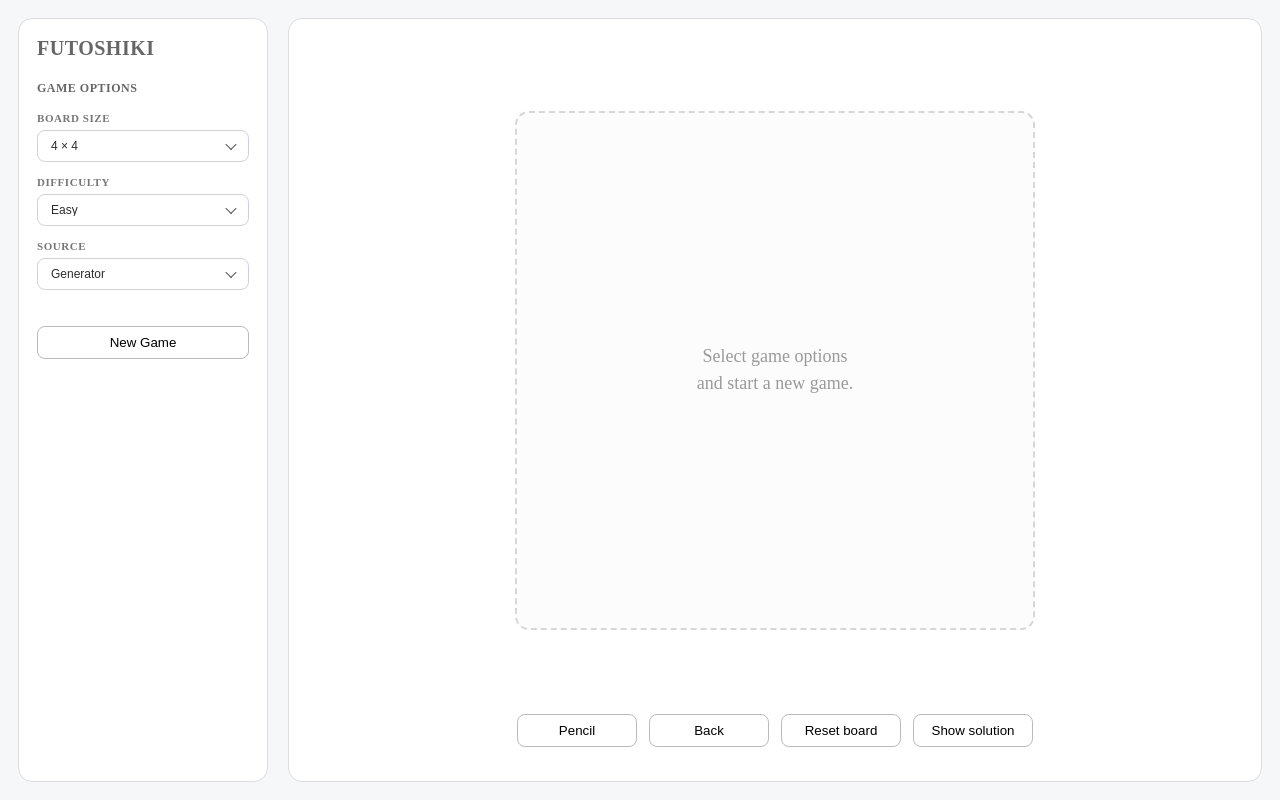
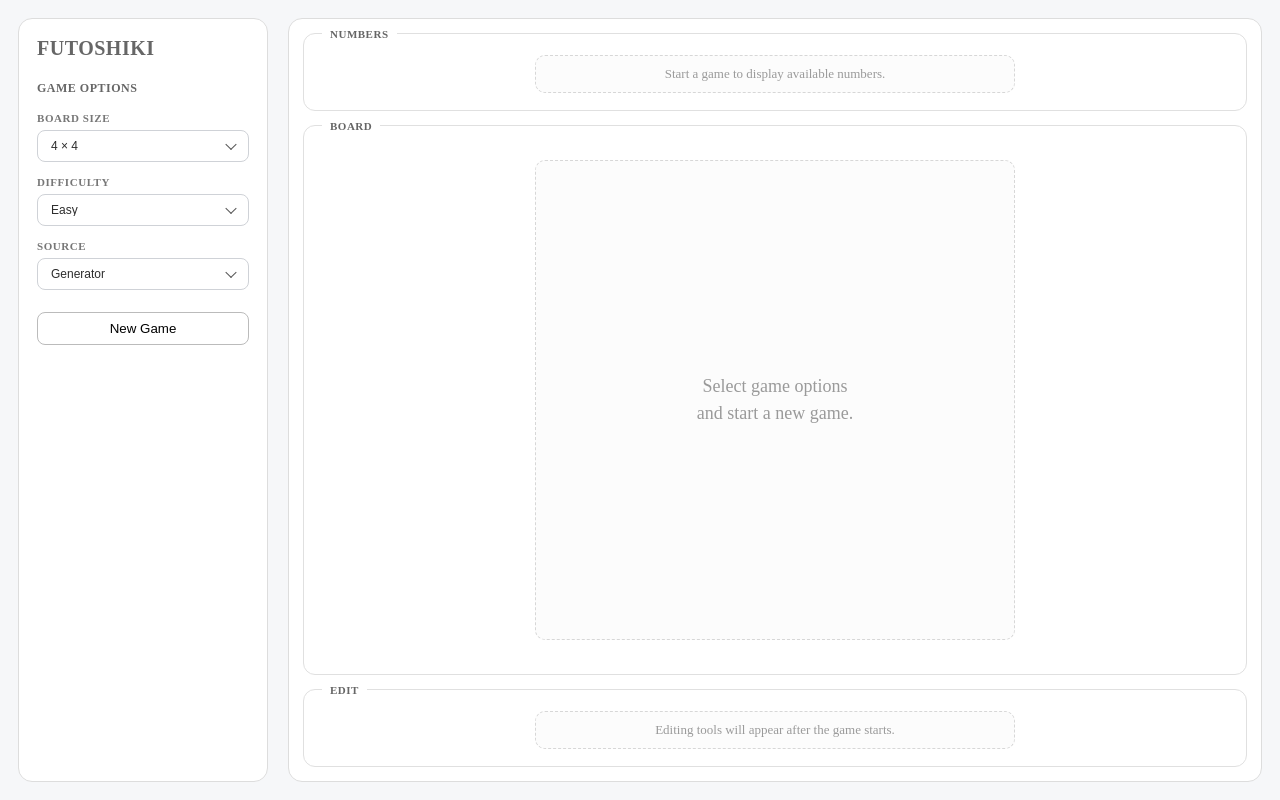
Before and after one commit to czmadzia2201/futoshiki-frontend, an Angular app: page / in a window 1280 px wide. Built offline with nearby package versions, Linux system fonts and the light colour scheme.

Commit message:
Field validation

```diff
--- a/package.json
+++ b/package.json
@@ -17,6 +17,7 @@
     "@angular/forms": "^21.2.0",
     "@angular/platform-browser": "^21.2.0",
     "@angular/router": "^21.2.0",
+    "bootstrap-icons": "^1.13.1",
     "rxjs": "~7.8.0",
     "tslib": "^2.3.0",
     "zone.js": "^0.16.2"
--- a/src/app/pages/game-page/game-page.css
+++ b/src/app/pages/game-page/game-page.css
@@ -7,23 +7,28 @@
 
 .game-layout {
   display: grid;
-  grid-template-columns: 250px 1fr;
+  grid-template-columns: 250px minmax(0, 1fr);
   gap: 20px;
   max-width: 1300px;
-  height: 100vh;
+  min-height: 100vh;
   margin: 0 auto;
   padding: 18px;
   box-sizing: border-box;
 }
 
-.side-panel {
-  background: white;
+.side-panel,
+.game-panel {
+  background: #fff;
   border: 1px solid #ddd;
   border-radius: 14px;
-  padding: 18px;
+  box-sizing: border-box;
+}
+
+.side-panel {
   display: flex;
   flex-direction: column;
   gap: 22px;
+  padding: 18px;
 }
 
 .game-options-section {
@@ -32,13 +37,18 @@
   gap: 14px;
 }
 
-.section-title {
-  margin-bottom: 2px;
-  font-size: 12px;
+.section-title,
+.select-label,
+.game-section-title {
   font-weight: 600;
   color: #666;
   text-transform: uppercase;
   letter-spacing: 0.5px;
+}
+
+.section-title {
+  margin-bottom: 2px;
+  font-size: 12px;
 }
 
 .select-field {
@@ -49,9 +59,7 @@
 
 .select-label {
   font-size: 11px;
-  font-weight: 600;
   color: #777;
-  text-transform: uppercase;
   letter-spacing: 0.55px;
 }
 
@@ -105,11 +113,10 @@ select:focus-visible {
 }
 
 button {
-  margin: 22px 0;
   padding: 8px 12px;
   border: 1px solid #bbb;
   border-radius: 8px;
-  background: white;
+  background: #fff;
   cursor: pointer;
 }
 
@@ -117,58 +124,119 @@ button:hover {
   background: #f0f0f0;
 }
 
-@media (max-width: 850px) {
-  .game-layout {
-    grid-template-columns: 1fr;
-    height: auto;
+.new-game-button {
+  margin-top: 8px;
 }
 
-  .board-panel {
+.game-panel {
+  display: grid;
+  grid-template-rows: auto minmax(0, 1fr) auto;
+  gap: 14px;
   min-width: 0;
-  }
+  min-height: 0;
+  padding: 14px;
 }
 
-.board-panel {
-  flex: 1;
-  flex-direction: column;
-  min-width: 600px;
-  min-height: 600px;
-  display: flex;
-  gap: 12px;
-  align-items: center;
-  justify-content: center;
-  background: white;
-  border: 1px solid #ddd;
-  border-radius: 14px;
-  padding: 12px;
+.game-section {
+  position: relative;
+  min-width: 0;
+  border: 1px solid #e0e0e0;
+  border-radius: 12px;
+  background: #fff;
+}
+
+.game-section-title {
+  position: absolute;
+  top: 0;
+  left: 18px;
+  margin: 0;
+  padding: 0 8px;
+  background: #fff;
+  font-size: 11px;
+  line-height: 1;
+  transform: translateY(-50%);
+}
+
+.game-section-content {
+  min-width: 0;
+  height: 100%;
   box-sizing: border-box;
 }
 
-.board-placeholder {
-  box-sizing: border-box;
-  height: clamp(420px, 84%, 760px);
-  aspect-ratio: 1;
+.number-section-content,
+.edit-section-content {
   display: flex;
   align-items: center;
   justify-content: center;
-  border: 2px dashed #d7d7d7;
-  border-radius: 14px;
+  min-height: 76px;
+  padding: 18px 16px 14px;
+}
+
+.board-section {
+  min-height: 0;
+}
+
+.board-section-content {
+  display: flex;
+  align-items: center;
+  justify-content: center;
+  min-height: 420px;
+  padding: 28px;
+  overflow: auto;
+}
+
+.section-placeholder {
+  display: flex;
+  align-items: center;
+  justify-content: center;
+  box-sizing: border-box;
+  border: 1px dashed #d7d7d7;
+  border-radius: 10px;
   background: #fcfcfc;
   color: #9a9a9a;
-  font-size: 18px;
-  font-weight: 500;
   text-align: center;
   line-height: 1.5;
 }
 
-.board-area {
-    flex: 1;
+.compact-placeholder {
+  width: min(100%, 480px);
+  min-height: 38px;
+  padding: 8px 14px;
+  font-size: 13px;
+}
+
+.board-placeholder {
+  width: min(100%, 480px);
+  aspect-ratio: 1;
+  min-height: 280px;
+  max-height: 480px;
+  font-size: 18px;
+  font-weight: 500;
+}
+
+.number-panel,
+.edit-controls {
   display: flex;
-    flex-direction: column;
-    gap: 16px;
   justify-content: center;
-    align-items: center;
-    padding-top: 30px;
+  flex-wrap: wrap;
+  gap: 12px;
+}
+
+.number-panel button {
+  width: 34px;
+}
+
+.number-panel button.selected {
+  border-color: #2e7d32;
+  background: #eef8ee;
+}
+
+.number-panel button:hover {
+  background: #f6f6f6;
+}
+
+.edit-controls button {
+  width: 125px;
 }
 
 .board-container {
@@ -180,38 +248,28 @@ button:hover {
   gap: 0;
 }
 
-.edit-controls {
-  display: flex;
-  justify-content: center;
-  gap: 12px;
-}
-
-.edit-controls button {
-  width: 120px;
-}
-
 .cell,
 .horizontal-constraint,
 .vertical-constraint,
 .empty {
   display: flex;
+  align-items: center;
   justify-content: center;
-  align-items: center;
 }
 
 .cell {
+  position: relative;
   width: 36px;
   height: 36px;
+  padding: 0;
+  box-sizing: border-box;
   border: 1px solid #666;
   border-radius: 7px;
-  box-sizing: border-box;
   background: #fff;
+  font-size: 20px;
   font-weight: 700;
   appearance: none;
-  padding: 0;
   cursor: pointer;
-  position: relative;
-  font-size: 20px;
 }
 
 .cell.given {
@@ -220,6 +278,10 @@ button:hover {
 
 .cell.user {
   color: #2e7d32;
+}
+
+.cell.invalid {
+  color: #c62828;
 }
 
 .horizontal-constraint {
@@ -247,21 +309,40 @@ button:hover {
   transform: rotate(90deg) scaleY(2.5);
 }
 
-.number-panel {
-  display: flex;
-  justify-content: center;
-  gap: 12px;
+@media (max-width: 850px) {
+  .game-layout {
+    grid-template-columns: 1fr;
+    min-height: auto;
   }
 
-.number-panel button {
-  width: 36px;
+  .game-panel {
+    grid-template-rows: auto auto auto;
   }
 
-.number-panel button.selected {
-  border-color: #2e7d32;
-  background: #eef8ee;
+  .board-section-content {
+    min-height: 360px;
+    padding: 22px 14px;
+  }
 }
 
-.number-panel button:hover {
-  background: #f6f6f6;
+@media (max-width: 560px) {
+  .game-layout {
+    gap: 12px;
+    padding: 10px;
   }
+
+  .side-panel,
+  .game-panel {
+    border-radius: 12px;
+  }
+
+  .board-section-content {
+    justify-content: flex-start;
+    min-height: 320px;
+    padding: 22px 10px;
+  }
+
+  .edit-controls button {
+    width: calc(50% - 6px);
+  }
+}
--- a/src/app/pages/game-page/game-page.html
+++ b/src/app/pages/game-page/game-page.html
@@ -47,7 +47,7 @@
         </span>
       </label>
 
-      <button type="button" (click)="newGame()">
+      <button class="new-game-button" type="button" (click)="newGame()">
         New Game
       </button>
 
@@ -55,9 +55,12 @@
 
   </aside>
 
-  <main class="board-panel">
+  <main class="game-panel">
 
-    <div class="board-area">
+    <section class="game-section number-section" aria-labelledby="numbers-title">
+      <h2 id="numbers-title" class="game-section-title">Numbers</h2>
+
+      <div class="game-section-content number-section-content">
         @if (activeGame) {
           <div class="number-panel">
             @for (number of availableNumbers(); track number) {
@@ -70,7 +73,19 @@
               </button>
             }
           </div>
+        } @else {
+          <div class="section-placeholder compact-placeholder">
+            Start a game to display available numbers.
+          </div>
+        }
+      </div>
+    </section>
 
+    <section class="game-section board-section" aria-labelledby="board-title">
+      <h2 id="board-title" class="game-section-title">Board</h2>
+
+      <div class="game-section-content board-section-content">
+        @if (activeGame) {
           <div
             class="board-container"
             [style.--board-size]="fullBoardSize()"
@@ -79,23 +94,25 @@
               @for (cell of row; track $index; let colIndex = $index) {
                 @switch (cell.type) {
                   @case (BoardElementType.CELL) {
-                  <div class="cell"
+                    <div
+                      class="cell"
                       [class.given]="!isEditableCell(rowIndex, colIndex)"
                       [class.user]="isEditableCell(rowIndex, colIndex)"
+                      [class.invalid]="isInvalidCell(rowIndex, colIndex)"
                       (click)="fillCell(rowIndex, colIndex)"
                     >
                       {{ cell.value }}
                     </div>
                   }
                   @case (BoardElementType.HORIZONTAL_CONSTRAINT) {
-                  <div class="horizontal-constraint"><span>
-                    {{ constraintSymbol(cell.operator) }}
-                  </span></div>
+                    <div class="horizontal-constraint">
+                      <span>{{ constraintSymbol(cell.operator) }}</span>
+                    </div>
                   }
                   @case (BoardElementType.VERTICAL_CONSTRAINT) {
-                  <div class="vertical-constraint"><span>
-                    {{ constraintSymbol(cell.operator) }}
-                  </span></div>
+                    <div class="vertical-constraint">
+                      <span>{{ constraintSymbol(cell.operator) }}</span>
+                    </div>
                   }
                   @case (BoardElementType.EMPTY) {
                     <div class="empty"></div>
@@ -105,27 +122,40 @@
             }
           </div>
         } @else {
-      <div class="board-placeholder">
+          <div class="section-placeholder board-placeholder">
             Select game options<br />
             and start a new game.
           </div>
         }
       </div>
+    </section>
 
+    <section class="game-section edit-section" aria-labelledby="edit-title">
+      <h2 id="edit-title" class="game-section-title">Edit</h2>
+
+      <div class="game-section-content edit-section-content">
+        @if (activeGame) {
           <div class="edit-controls">
             <button type="button">
-        Pencil
+              <i class="bi bi-pencil"></i> Pencil
             </button>
             <button type="button">
-        Back
+              <i class="bi bi-arrow-counterclockwise"></i> Back
+            </button>
+            <button type="button" (click)="resetBoard()">
+              <i class="bi bi-trash"></i> Reset board
             </button>
             <button type="button">
-        Reset board
-      </button>
-      <button type="button">
-        Show solution
+              <i class="bi bi-eye"></i> Show solution
             </button>
           </div>
+        } @else {
+          <div class="section-placeholder compact-placeholder">
+            Editing tools will appear after the game starts.
+          </div>
+        }
+      </div>
+    </section>
 
   </main>
 
--- a/src/styles.css
+++ b/src/styles.css
@@ -1,4 +1,6 @@
 /* You can add global styles to this file, and also import other style files */
+@import "bootstrap-icons/font/bootstrap-icons.css";
+
 html,
 body {
   margin: 0;
```
Also changed, not shown: src/app/pages/game-page/board-validator.ts (added, +93 -0 lines), src/app/pages/game-page/game-page.ts (+18 -1 lines), 1 other file (tests, documents, lock files or other folders). Lines whose indentation alone changed are shown as unchanged.
